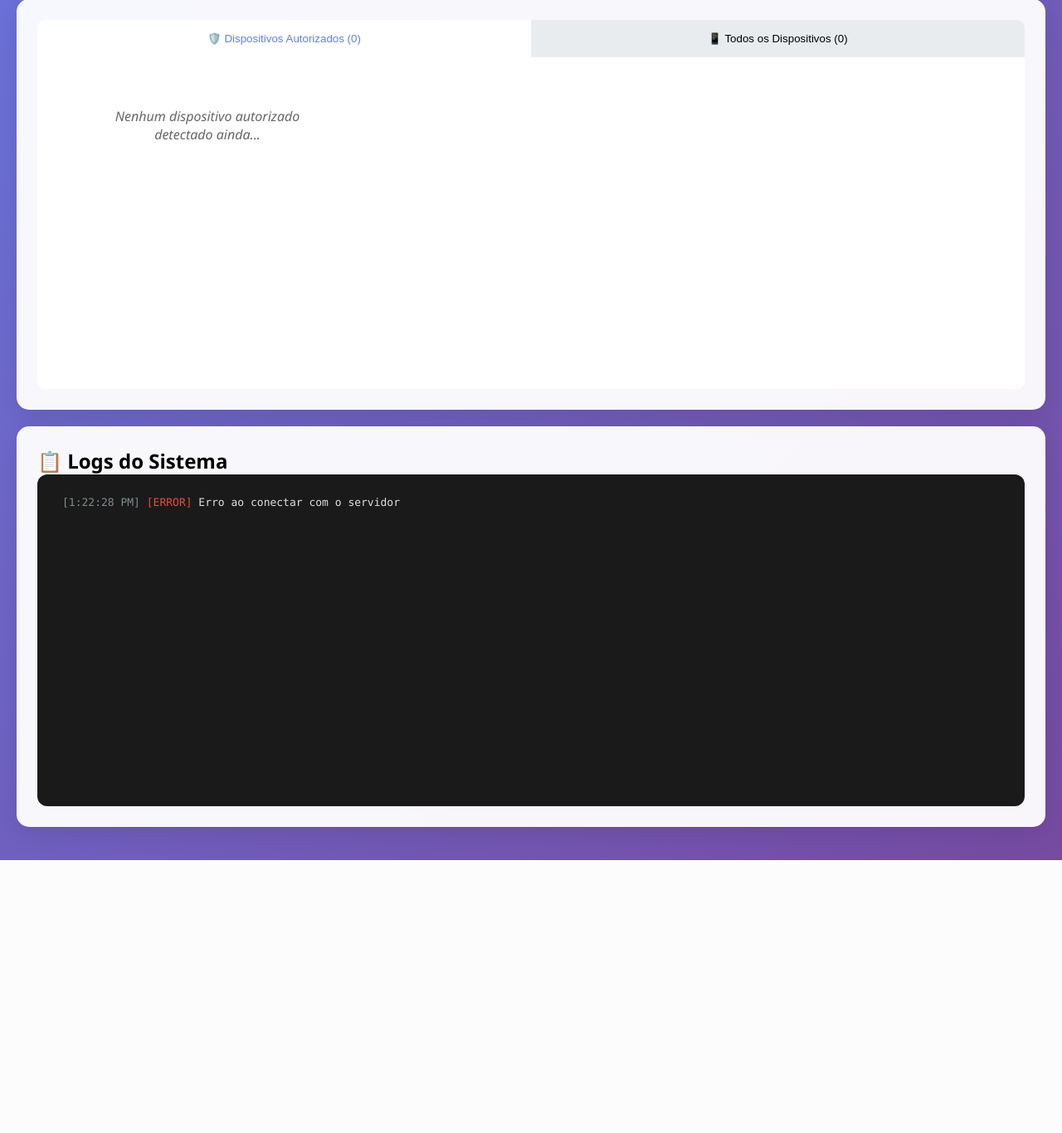
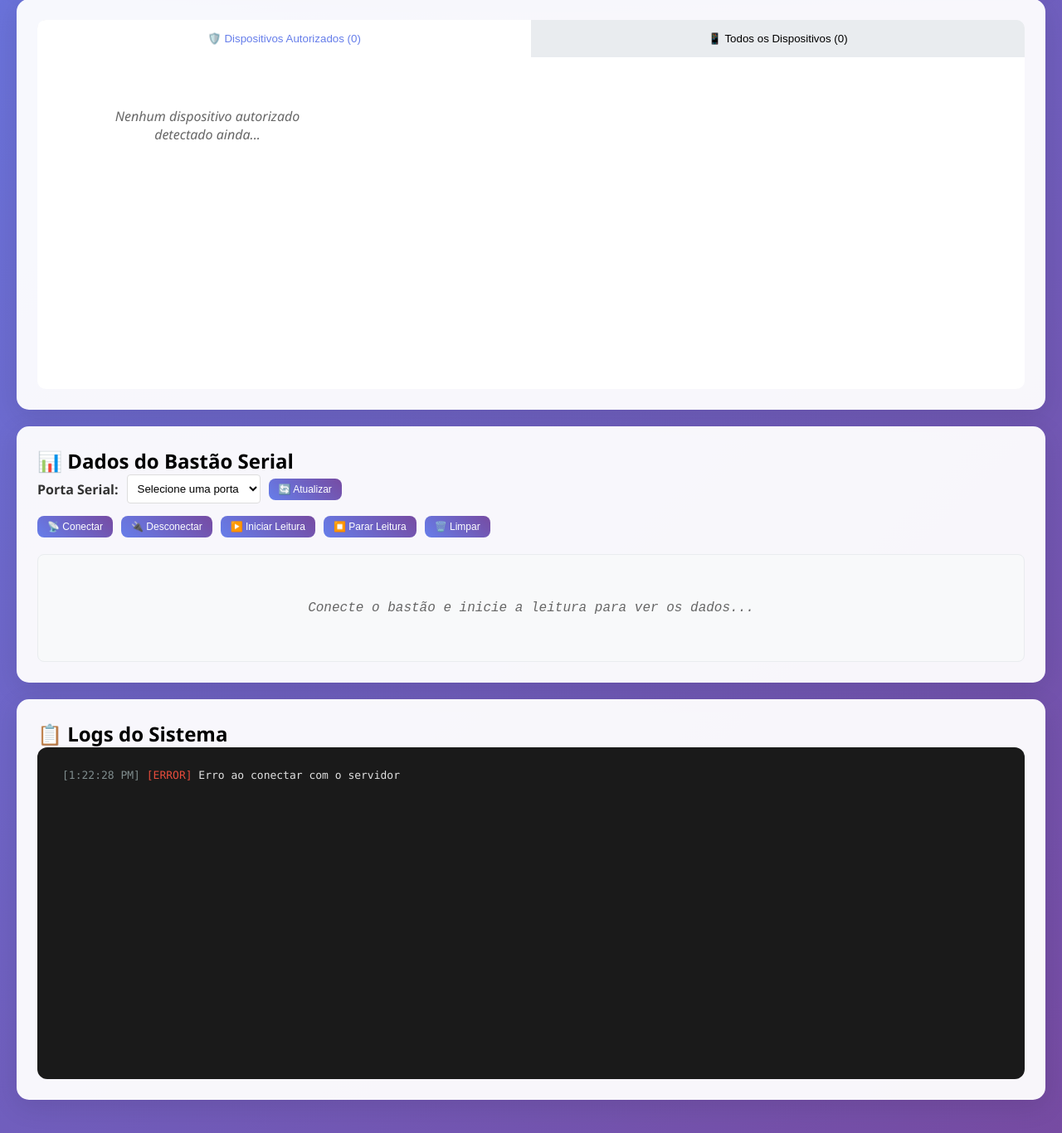
Before and after one commit to pauloandwe/bluetooth-env, a Python web app: template templates/index_refactored.html in a window 1280 px wide. Shown: the part 795-2161 px from the top of the page at 83% size. Before the commit the page ends 1832 px from the top, so only its background shows below. Run offline with Jinja, Linux system fonts and the light colour scheme; the template is opened without the code that fills it, so the values that code supplies are empty; some libraries are stand-ins or nearby versions.

Commit message:
feat(8236): firts individual schemas

```diff
--- a/static/app.js
+++ b/static/app.js
@@ -49,6 +49,10 @@
             this.addLogEntry(log, true);
         });
 
+        this.socket.on('serial_data', (data) => {
+            this.addSerialData(data);
+        });
+
         this.socket.on('scanning_status', (data) => {
             this.updateScanStatus(data.is_scanning, this.isScanningAll);
         });
@@ -86,6 +90,9 @@
         document.getElementById('connect-all-btn').addEventListener('click', () => this.connectAll());
         document.getElementById('disconnect-all-btn').addEventListener('click', () => this.disconnectAll());
         document.querySelector('button[onclick="clearLogs()"]').addEventListener('click', () => this.clearLogs());
+
+        // Carregar portas seriais iniciais
+        this.loadSerialPorts();
     }
 
     showTab(tabName) {
@@ -382,6 +389,136 @@
             }, true);
         }
     }
+
+    // Métodos para controle serial
+    async loadSerialPorts() {
+        try {
+            const data = await this.apiCall('/api/serial_ports');
+            const select = document.getElementById('serial-port');
+            select.innerHTML = '<option value="">Selecione uma porta</option>';
+
+            if (data.ports && Array.isArray(data.ports)) {
+                data.ports.forEach(port => {
+                    const option = document.createElement('option');
+                    option.value = port.port;
+                    option.textContent = `${port.port} - ${port.description}`;
+                    select.appendChild(option);
+                });
+            }
+        } catch (error) {
+            console.error('Erro ao carregar portas seriais:', error);
+        }
+    }
+
+    async openSerial() {
+        const port = document.getElementById('serial-port').value;
+        if (!port) {
+            alert('Selecione uma porta serial primeiro');
+            return;
+        }
+
+        try {
+            const response = await this.apiCall('/api/open_serial', 'POST', {
+                port: port,
+                baudrate: 9600
+            });
+
+            if (response.success) {
+                this.addLogEntry({
+                    timestamp: new Date().toLocaleTimeString(),
+                    level: 'INFO',
+                    message: `📡 Porta serial ${port} aberta`
+                }, true);
+            } else {
+                this.addLogEntry({
+                    timestamp: new Date().toLocaleTimeString(),
+                    level: 'ERROR',
+                    message: response.message || 'Erro ao abrir porta serial'
+                }, true);
+            }
+        } catch (error) {
+            console.error('Erro ao abrir porta serial:', error);
+        }
+    }
+
+    async closeSerial() {
+        try {
+            const response = await this.apiCall('/api/close_serial', 'POST');
+            if (response.success) {
+                this.addLogEntry({
+                    timestamp: new Date().toLocaleTimeString(),
+                    level: 'INFO',
+                    message: '🔌 Porta serial fechada'
+                }, true);
+            }
+        } catch (error) {
+            console.error('Erro ao fechar porta serial:', error);
+        }
+    }
+
+    async startReading() {
+        try {
+            const response = await this.apiCall('/api/start_serial_reading', 'POST');
+            if (response.success) {
+                this.addLogEntry({
+                    timestamp: new Date().toLocaleTimeString(),
+                    level: 'INFO',
+                    message: '▶️ Leitura contínua iniciada'
+                }, true);
+            }
+        } catch (error) {
+            console.error('Erro ao iniciar leitura:', error);
+        }
+    }
+
+    async stopReading() {
+        try {
+            const response = await this.apiCall('/api/stop_serial_reading', 'POST');
+            if (response.success) {
+                this.addLogEntry({
+                    timestamp: new Date().toLocaleTimeString(),
+                    level: 'INFO',
+                    message: '⏹️ Leitura contínua parada'
+                }, true);
+            }
+        } catch (error) {
+            console.error('Erro ao parar leitura:', error);
+        }
+    }
+
+    addSerialData(data) {
+        const container = document.getElementById('serial-data-container');
+
+        // Remover mensagem vazia se existir
+        const emptyState = container.querySelector('.empty-state');
+        if (emptyState) {
+            emptyState.remove();
+        }
+
+        // Criar elemento para dados
+        const dataElement = document.createElement('div');
+        dataElement.className = 'serial-data-item';
+
+        const timestamp = new Date(data.timestamp).toLocaleTimeString();
+        dataElement.innerHTML = `
+            <div class="serial-data-content">${data.data}</div>
+            <div class="serial-data-time">${timestamp}</div>
+        `;
+
+        // Adicionar no topo
+        container.insertBefore(dataElement, container.firstChild);
+
+        // Limitar a 100 entradas
+        const items = container.querySelectorAll('.serial-data-item');
+        if (items.length > 100) {
+            items[items.length - 1].remove();
+        }
+    }
+
+    clearSerialData() {
+        const container = document.getElementById('serial-data-container');
+        container.innerHTML = '<div class="empty-state">Conecte o bastão e inicie a leitura para ver os dados...</div>';
+    }
 }
 
 // Inicializar aplicação
@@ -430,3 +567,28 @@
 function addToWhitelist(deviceAddress) {
     app.addToWhitelist(deviceAddress);
 }
+
+// Funções para controle serial
+function loadSerialPorts() {
+    app.loadSerialPorts();
+}
+
+function openSerial() {
+    app.openSerial();
+}
+
+function closeSerial() {
+    app.closeSerial();
+}
+
+function startReading() {
+    app.startReading();
+}
+
+function stopReading() {
+    app.stopReading();
+}
+
+function clearSerialData() {
+    app.clearSerialData();
+}
--- a/static/styles.css
+++ b/static/styles.css
@@ -9,6 +9,82 @@
     background: linear-gradient(135deg, #667eea 0%, #764ba2 100%);
     min-height: 100vh;
     padding: 20px;
+}
+
+/* Estilos para controles seriais */
+.serial-controls {
+    display: flex;
+    flex-direction: column;
+    gap: 15px;
+    margin-bottom: 20px;
+}
+
+.serial-ports {
+    display: flex;
+    align-items: center;
+    gap: 10px;
+}
+
+.serial-ports label {
+    font-weight: bold;
+    color: #333;
+}
+
+.serial-ports select {
+    padding: 8px;
+    border: 1px solid #ddd;
+    border-radius: 4px;
+    background: white;
+}
+
+.serial-actions {
+    display: flex;
+    gap: 10px;
+    flex-wrap: wrap;
+}
+
+.btn-small {
+    padding: 6px 12px;
+    font-size: 0.9em;
+}
+
+/* Estilos para dados seriais */
+.serial-data {
+    max-height: 400px;
+    overflow-y: auto;
+    background: #f8f9fa;
+    border: 1px solid #e9ecef;
+    border-radius: 8px;
+    padding: 15px;
+    font-family: 'Courier New', monospace;
+}
+
+.serial-data-item {
+    display: flex;
+    justify-content: space-between;
+    align-items: center;
+    padding: 8px 0;
+    border-bottom: 1px solid #e9ecef;
+}
+
+.serial-data-item:last-child {
+    border-bottom: none;
+}
+
+.serial-data-content {
+    flex: 1;
+    background: #fff;
+    padding: 5px 10px;
+    border-radius: 4px;
+    font-family: 'Courier New', monospace;
+    font-size: 0.9em;
+    color: #333;
+}
+
+.serial-data-time {
+    font-size: 0.8em;
+    color: #666;
+    margin-left: 10px;
 }
 
 .container {
--- a/templates/index_refactored.html
+++ b/templates/index_refactored.html
@@ -107,6 +107,29 @@
         </div>
 
         <div class="card">
+            <h2>📊 Dados do Bastão Serial</h2>
+            <div class="serial-controls">
+                <div class="serial-ports">
+                    <label for="serial-port">Porta Serial:</label>
+                    <select id="serial-port">
+                        <option value="">Selecione uma porta</option>
+                    </select>
+                    <button class="btn btn-small" onclick="loadSerialPorts()">🔄 Atualizar</button>
+                </div>
+                <div class="serial-actions">
+                    <button class="btn btn-small" onclick="openSerial()">📡 Conectar</button>
+                    <button class="btn btn-small" onclick="closeSerial()">🔌 Desconectar</button>
+                    <button class="btn btn-small" onclick="startReading()">▶️ Iniciar Leitura</button>
+                    <button class="btn btn-small" onclick="stopReading()">⏹️ Parar Leitura</button>
+                    <button class="btn btn-small" onclick="clearSerialData()">🗑️ Limpar</button>
+                </div>
+            </div>
+            <div id="serial-data-container" class="serial-data">
+                <div class="empty-state">Conecte o bastão e inicie a leitura para ver os dados...</div>
+            </div>
+        </div>
+
+        <div class="card">
             <h2>📋 Logs do Sistema</h2>
             <div id="logs-container" class="logs"></div>
         </div>
```
Also changed, not shown: serial_handler.py (+37 -0 lines), web_interface.py (+22 -0 lines).
